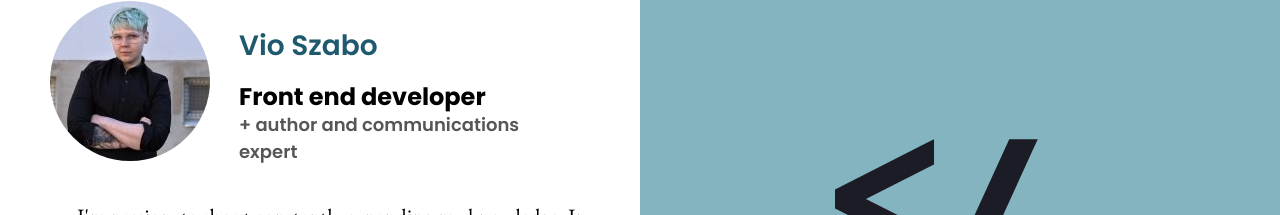
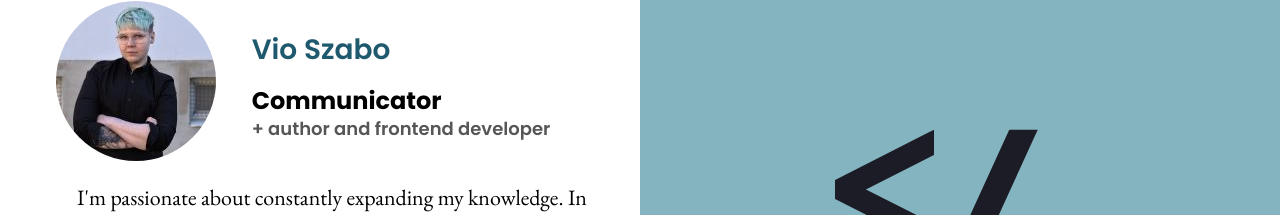
Before and after one commit to code-and-cats/portfolio, a React (Create React App) app: page / in a window 1280 px wide. Shown: the part 167-382 px from the top of the page. Built offline with nearby package versions, Linux system fonts and the light colour scheme.

Commit message:
change job description

```diff
--- a/src/components/Hero.js
+++ b/src/components/Hero.js
@@ -13,8 +13,8 @@ const Hero = () => {
             <ProfilePic src="../img/vio.jpg" alt="Close-up of Vio" />
             <NameWrapper>
               <NameH1>Vio Szabo</NameH1>
-              <Tagline>Front end developer</Tagline>
-              <SecondTagline>+ author and communications expert</SecondTagline>
+              <Tagline>Communicator</Tagline>
+              <SecondTagline>+ author and frontend developer</SecondTagline>
             </NameWrapper>
           </InfoCard>
           <HeroP>
```
